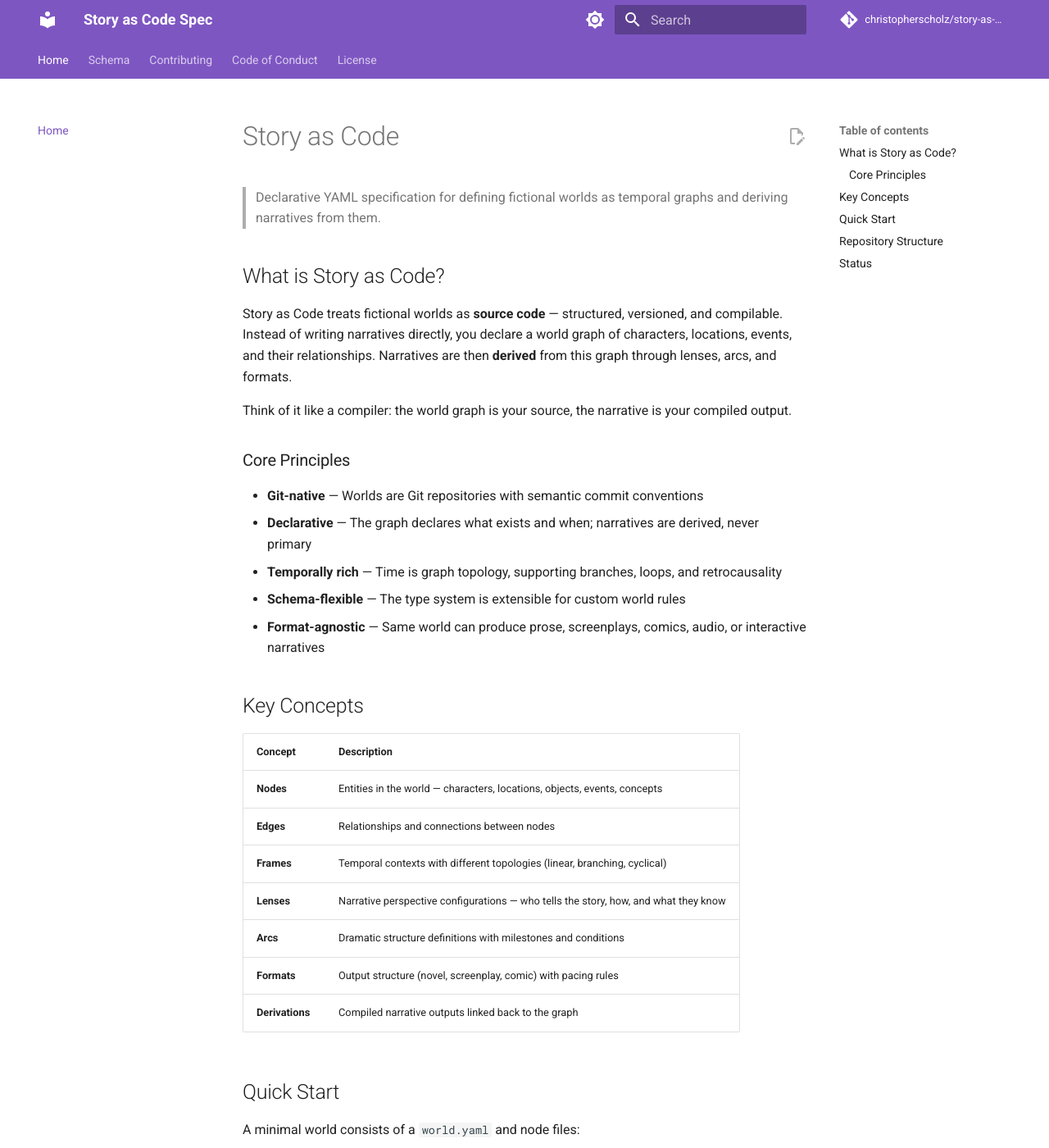
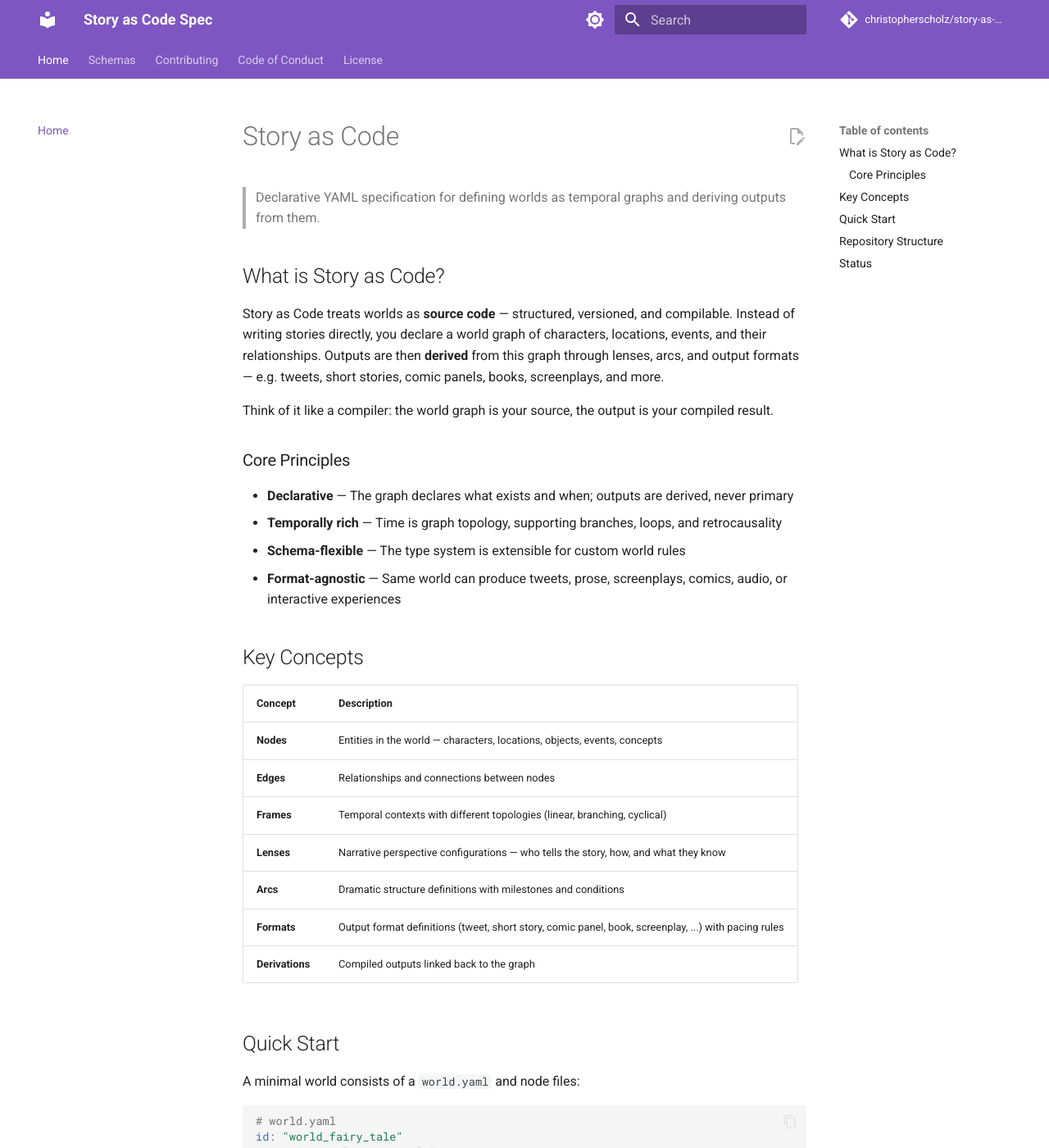
Before and after one commit to christopherscholz/story-as-code-spec, an MkDocs documentation site: the page built from docs/index.md, in a window 1280 px wide and 1400 px high. Shown: the whole window at 82% size. Built offline with MkDocs 1.6.1 and Material for MkDocs 9.7.7, drawn with Linux system fonts in a browser that asks for light colours; comment, search, counter and statistics services are not loaded; some of the changed text lies outside the part shown.

Commit message:
refactor: decouple schema from git, broaden scope, clarify outputs (#5)
- Remove all git-specific references from schemas (commit hashes,
  git-native principle, git-branch-meta schema)
- Replace git-branch-meta.schema.yaml with variant-meta.schema.yaml
- Rename node.created_at_commit to created_at (datetime)
- Rename derivation-meta.derived_from_commit to source_version
- Remove "fictional" qualifier — spec applies to any world, not just fiction
- Reframe "narratives" as "outputs" derived via output formats
  (tweets, short stories, comic panels, books, screenplays, etc.)
- Fix mkdocs nav path: schema/ → schemas/

Co-authored-by: Claude Opus 4.6 (1M context) <noreply@anthropic.com>

````diff
--- a/README.md
+++ b/README.md
@@ -5,21 +5,20 @@
 [![GitHub Pages](https://img.shields.io/badge/Docs-GitHub_Pages-brightgreen.svg)](https://christopherscholz.github.io/story-as-code-spec/)
 
 <!-- content-start -->
-> Declarative YAML specification for defining fictional worlds as temporal graphs and deriving narratives from them.
+> Declarative YAML specification for defining worlds as temporal graphs and deriving outputs from them.
 
 ## What is Story as Code?
 
-Story as Code treats fictional worlds as **source code** — structured, versioned, and compilable. Instead of writing narratives directly, you declare a world graph of characters, locations, events, and their relationships. Narratives are then **derived** from this graph through lenses, arcs, and formats.
+Story as Code treats worlds as **source code** — structured, versioned, and compilable. Instead of writing stories directly, you declare a world graph of characters, locations, events, and their relationships. Outputs are then **derived** from this graph through lenses, arcs, and output formats — e.g. tweets, short stories, comic panels, books, screenplays, and more.
 
-Think of it like a compiler: the world graph is your source, the narrative is your compiled output.
+Think of it like a compiler: the world graph is your source, the output is your compiled result.
 
 ### Core Principles
 
-- **Git-native** — Worlds are Git repositories with semantic commit conventions
-- **Declarative** — The graph declares what exists and when; narratives are derived, never primary
+- **Declarative** — The graph declares what exists and when; outputs are derived, never primary
 - **Temporally rich** — Time is graph topology, supporting branches, loops, and retrocausality
 - **Schema-flexible** — The type system is extensible for custom world rules
-- **Format-agnostic** — Same world can produce prose, screenplays, comics, audio, or interactive narratives
+- **Format-agnostic** — Same world can produce tweets, prose, screenplays, comics, audio, or interactive experiences
 
 ## Key Concepts
 
@@ -30,8 +29,8 @@ Think of it like a compiler: the world graph is your source, the narrative is yo
 | **Frames** | Temporal contexts with different topologies (linear, branching, cyclical) |
 | **Lenses** | Narrative perspective configurations — who tells the story, how, and what they know |
 | **Arcs** | Dramatic structure definitions with milestones and conditions |
-| **Formats** | Output structure (novel, screenplay, comic) with pacing rules |
-| **Derivations** | Compiled narrative outputs linked back to the graph |
+| **Formats** | Output format definitions (tweet, short story, comic panel, book, screenplay, ...) with pacing rules |
+| **Derivations** | Compiled outputs linked back to the graph |
 
 ## Quick Start
 
@@ -86,7 +85,7 @@ constraints/                 # World rules
 lenses/                      # Narrative perspective configs
 arcs/                        # Story arc definitions
 formats/                     # Output format definitions
-derivations/                 # Generated narrative content
+derivations/                 # Generated output content
 ```
 
 ## Status
--- a/mkdocs.yml
+++ b/mkdocs.yml
@@ -1,5 +1,5 @@
 site_name: Story as Code Spec
-site_description: Declarative YAML specification for defining fictional worlds as temporal graphs and deriving narratives from them
+site_description: Declarative YAML specification for defining worlds as temporal graphs and deriving outputs from them
 site_url: https://christopherscholz.github.io/story-as-code-spec/
 repo_url: https://github.com/christopherscholz/story-as-code-spec
 repo_name: christopherscholz/story-as-code-spec
@@ -52,7 +52,7 @@ markdown_extensions:
 
 nav:
   - Home: index.md
-  - Schema: schema/
+  - Schemas: schemas/
   - Contributing: contributing.md
   - Code of Conduct: code-of-conduct.md
   - License: license.md
````
Also changed, not shown: 4 other files.
